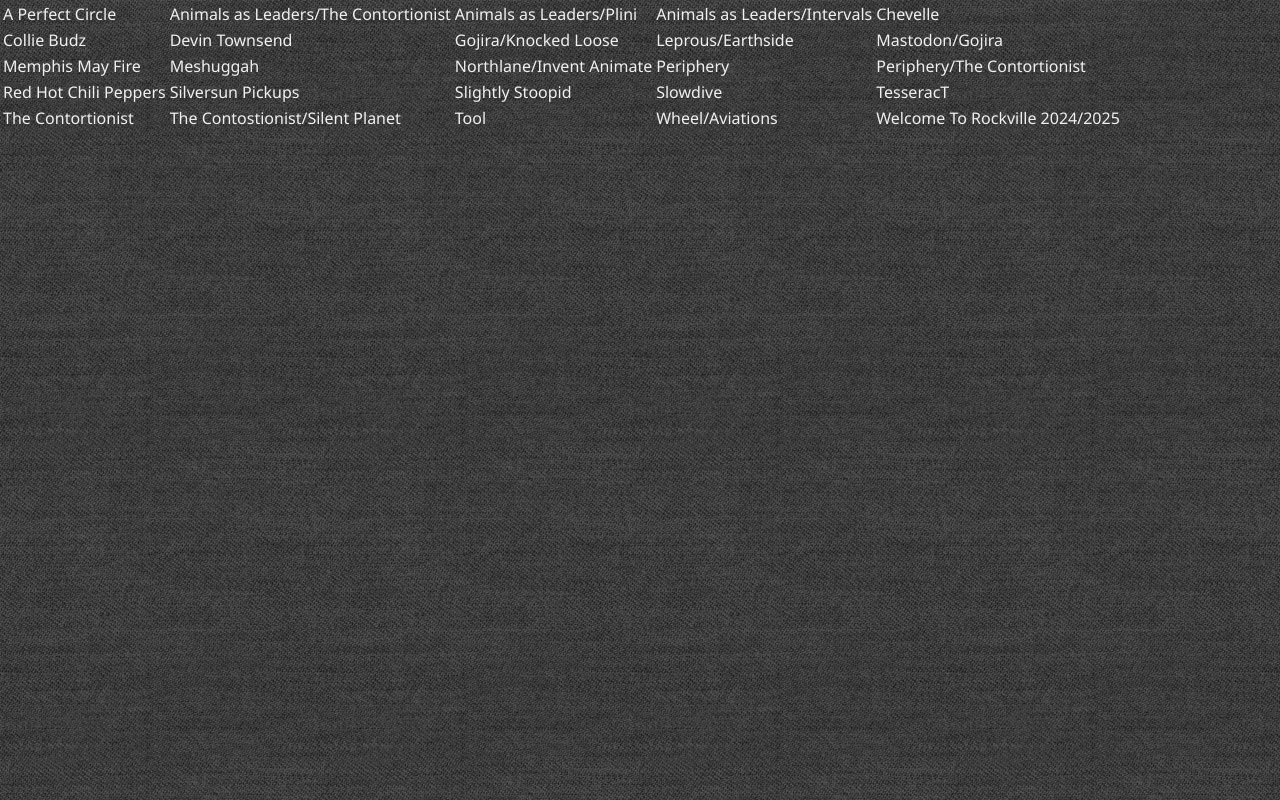
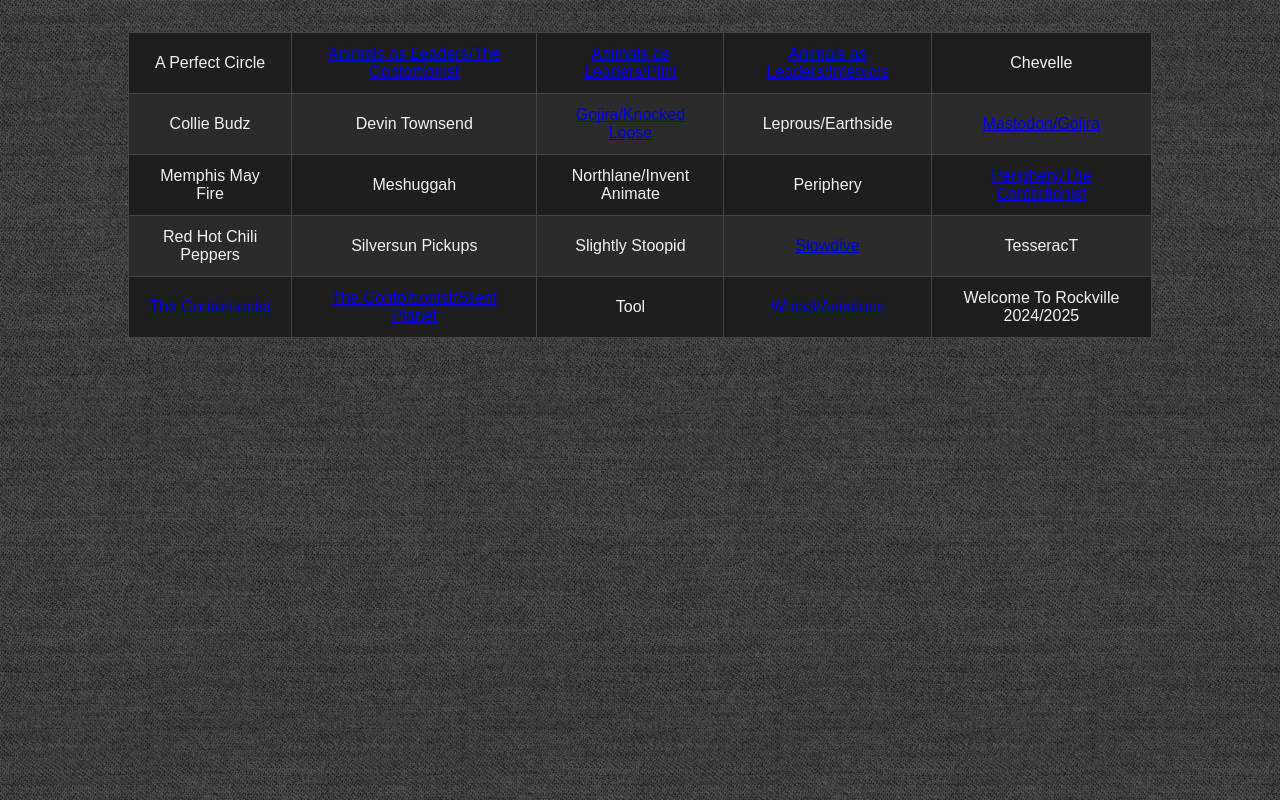
Before and after one commit to HerrickC18/Web-Programming-Final-Project, a plain HTML site: page concert_all.html in a window 1280 px wide. Drawn offline with Linux system fonts and the light colour scheme.

Commit message:
debugging n Gojira page and added links on the concert_all page

```diff
--- a/Style.css
+++ b/Style.css
@@ -90,6 +90,38 @@
 
 
 
+table {
+  width: 80%;
+  margin: 2rem auto;
+  border-collapse: collapse;
+  background-color: #1e1e1e;
+  color: #f1f1f1;
+  font-family: Arial, sans-serif;
+}
+
+th, td {
+  border: 1px solid #444;
+  padding: 12px 16px;
+  text-align: center;
+}
+
+th {
+  background-color: #2e2e2e;
+  font-weight: bold;
+}
+
+tr:nth-child(even) {
+  background-color: #2b2b2b;
+}
+
+tr:hover {
+  background-color: #3a3a3a;
+  transition: 0.3s;
+}
+
+
+
+
 
 .video-wrapper {
   position: relative;
--- a/concert_all.html
+++ b/concert_all.html
@@ -10,19 +10,19 @@
 <table>
   <tbody>
     <tr>
-      <td>A Perfect Circle</td> <td>Animals as Leaders/The Contortionist</td> <td>Animals as Leaders/Plini</td> <td>Animals as Leaders/Intervals</td> <td>Chevelle</td>
+      <td>A Perfect Circle</td> <td><a href="Animals As Leaders.html">Animals as Leaders/The Contortionist</a></td> <td><a href="Animals As Leaders.html">Animals as Leaders/Plini</a></td> <td><a href="Animals As Leaders.html">Animals as Leaders/Intervals</a></td> <td>Chevelle</td>
     </tr>
     <tr>
-      <td>Collie Budz</td> <td>Devin Townsend</td> <td>Gojira/Knocked Loose</td> <td>Leprous/Earthside</td> <td>Mastodon/Gojira</td>
+      <td>Collie Budz</td> <td>Devin Townsend</td> <td><a href="Gojira.html">Gojira/Knocked Loose</a></td> <td>Leprous/Earthside</td> <td><a href="Gojira.html">Mastodon/Gojira</a></td>
     </tr>
     <tr>
-      <td>Memphis May Fire</td> <td>Meshuggah</td> <td>Northlane/Invent Animate</td> <td>Periphery</td> <td>Periphery/The Contortionist</td>
+      <td>Memphis May Fire</td> <td>Meshuggah</td> <td>Northlane/Invent Animate</td> <td>Periphery</td>   <td><a href="The Contortionist.html">Periphery/The Contortionist</a></td>
     </tr>
     <tr>
-      <td>Red Hot Chili Peppers</td> <td>Silversun Pickups</td> <td>Slightly Stoopid</td> <td>Slowdive</td> <td>TesseracT</td>
+      <td>Red Hot Chili Peppers</td> <td>Silversun Pickups</td> <td>Slightly Stoopid</td> <td><a href="Slowdive.html">Slowdive</a></td> <td>TesseracT</td>
     </tr>
     <tr>
-      <td>The Contortionist</td> <td>The Contostionist/Silent Planet</td> <td>Tool</td> <td>Wheel/Aviations</td> <td>Welcome To Rockville 2024/2025</td>
+        <td><a href="The Contortionist.html">The Contortionist</a></td> <td><a href="The Contortionist.html">The Contortionist/Silent Planet</a></td> <td>Tool</td> <td><a href="Bands/Wheel and Aviations.html">Wheel/Aviations</a></td> <td>Welcome To Rockville 2024/2025</td>
     </tr>
   </tbody>
 </table>
```
Also changed, not shown: Bands/Gojira.html (+2 -2 lines), Bands/The Contortionist.html (+24 -2 lines), 1 other file.
